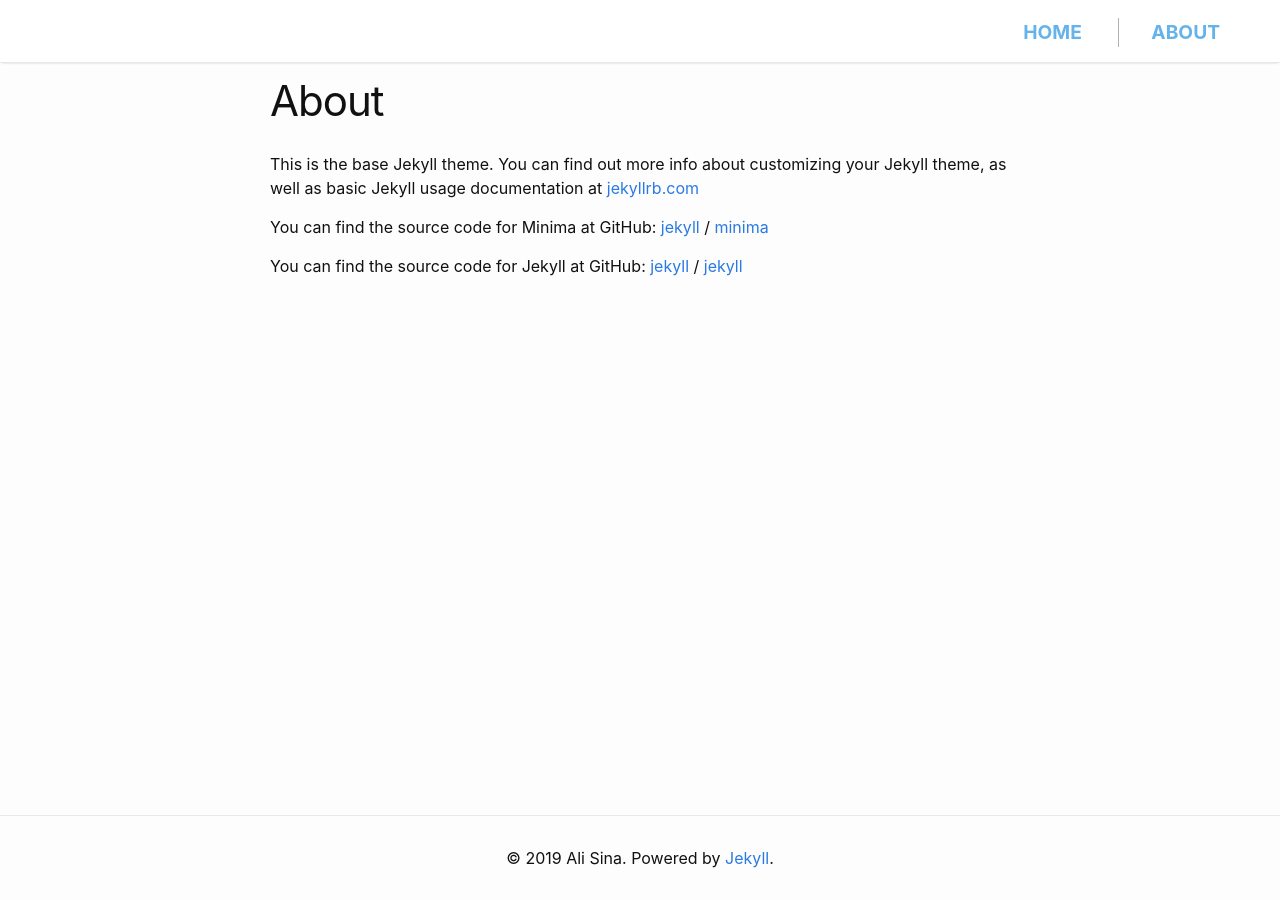
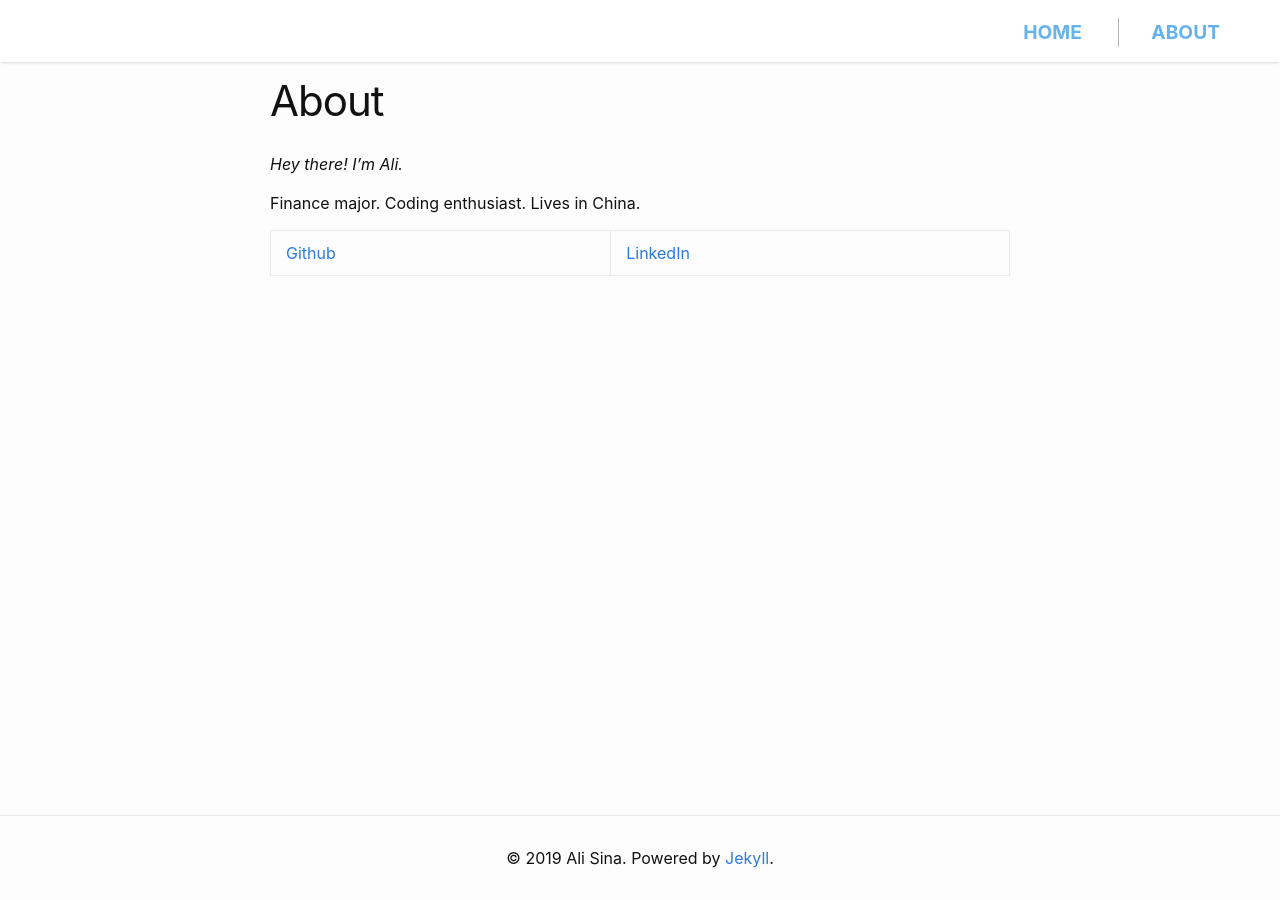
Before and after one commit to sinablk/sinablk.github.io, a Jekyll site: the page built from about/index.md, in a window 1280 px wide. Built offline with Jekyll 4.4.1, drawn with Linux system fonts in a browser that asks for light colours; nearby versions of some CDN libraries.

Commit message:
Edit about page

```diff
--- a/about/index.md
+++ b/about/index.md
@@ -3,15 +3,8 @@ layout: page
 title: About
 ---
 
-This is the base Jekyll theme. You can find out more info about customizing your Jekyll theme, as well as basic Jekyll usage documentation at [jekyllrb.com](https://jekyllrb.com/)
+*Hey there! I'm Ali.*
 
-You can find the source code for Minima at GitHub:
-[jekyll][jekyll-organization] /
-[minima](https://github.com/jekyll/minima)
+Finance major. Coding enthusiast. Lives in China.
 
-You can find the source code for Jekyll at GitHub:
-[jekyll][jekyll-organization] /
-[jekyll](https://github.com/jekyll/jekyll)
-
-
-[jekyll-organization]: https://github.com/jekyll
+[Github](https://github.com/alissina) | [LinkedIn](https://linkedin.com/alisina92)
```
